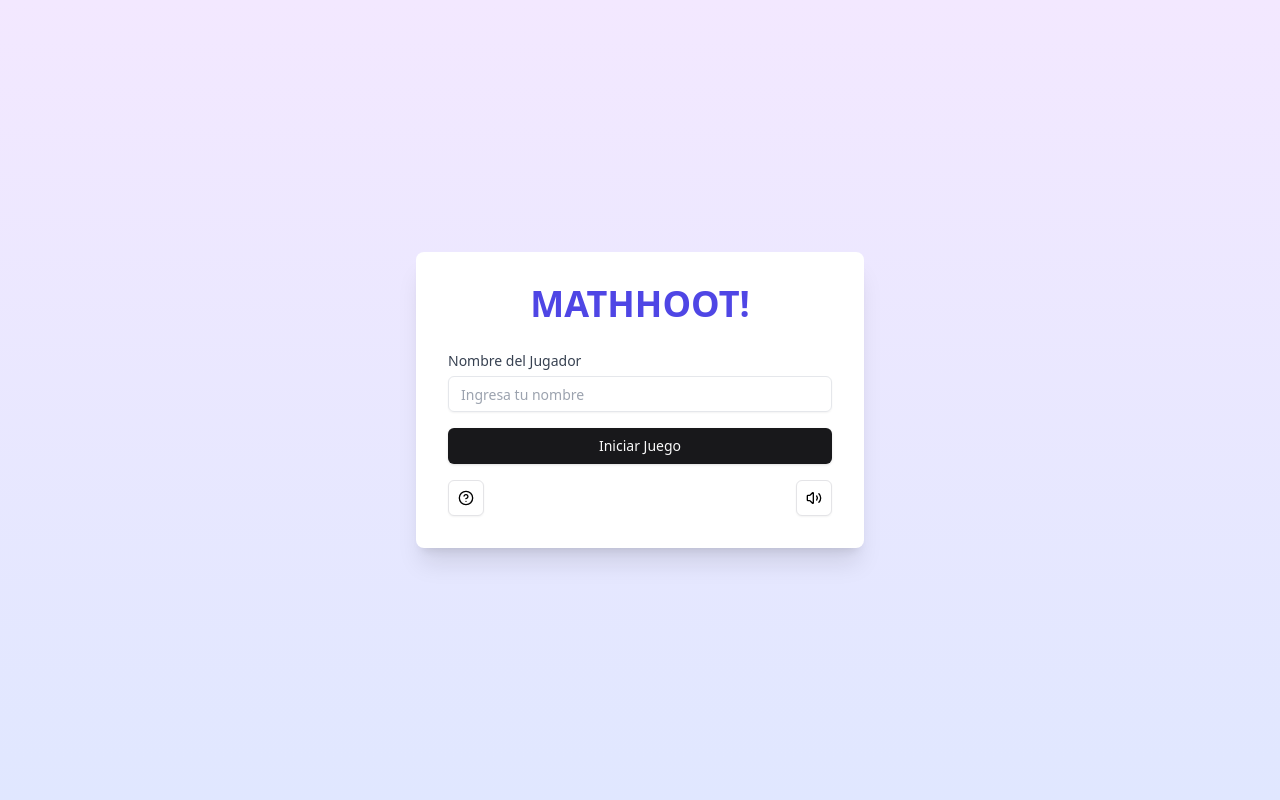
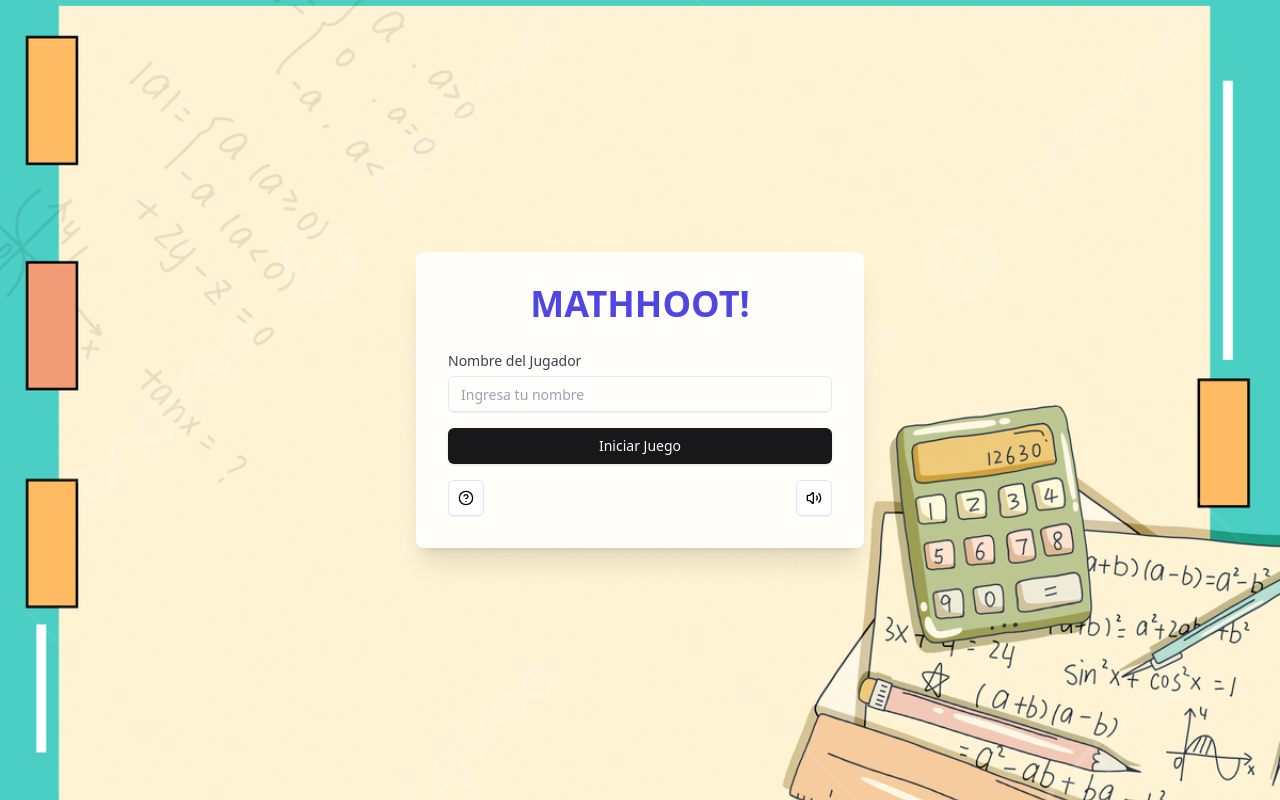
Before and after one commit to MaxCar31/ElTiroDelSaber, a React (Vite) app: page / in a window 1280 px wide. Built offline with nearby package versions, Linux system fonts and the light colour scheme.

Commit message:
Refactor component styles to remove gradient backgrounds and enhance accessibility with backdrop blur effects

```diff
--- a/src/components/FinalScreen.tsx
+++ b/src/components/FinalScreen.tsx
@@ -66,9 +66,9 @@ const FinalScreen: React.FC = () => {
   };
 
   return (
-    <div className="relative flex flex-col items-center justify-center min-h-screen bg-gradient-to-b from-purple-100 to-indigo-100 p-4">
+    <div className="relative flex flex-col items-center justify-center min-h-screen p-4">
       {showConfetti && <Confetti recycle={false} numberOfPieces={200} />}
-      <Card className="w-full max-w-md" role="main" tabIndex={-1}>
+      <Card className="w-full max-w-md bg-white/90 backdrop-blur-sm" role="main" tabIndex={-1}>
         <CardHeader>
           <CardTitle className="text-3xl font-bold text-center mb-2" tabIndex={0}>
             ¡Juego Terminado!
--- a/src/components/LevelSelection.tsx
+++ b/src/components/LevelSelection.tsx
@@ -45,8 +45,8 @@ const LevelSelection: React.FC = () => {
   };
 
   return (
-    <div className="relative flex flex-col items-center justify-center min-h-screen bg-gradient-to-b from-purple-100 to-indigo-100 p-4">
-      <motion.div role="main" tabIndex={-1}>
+    <div className="relative flex flex-col items-center justify-center min-h-screen p-4">
+      <motion.div role="main" tabIndex={-1} className="w-full max-w-md">
         <h1 className="text-4xl font-bold text-indigo-600 mb-6 text-center">Selecciona Nivel</h1>
         <p className="text-center text-gray-700 mb-6">
           Bienvenido, <span className="font-semibold">{playerName}</span>. ¡Selecciona un nivel para comenzar!
--- a/src/components/QuestionScreen.tsx
+++ b/src/components/QuestionScreen.tsx
@@ -174,7 +174,7 @@ const QuestionScreen: React.FC = () => {
 
   return (
     <div
-      className="relative p-6 bg-gradient-to-b from-purple-100 to-indigo-100 min-h-screen flex flex-col items-center"
+      className="relative p-6 min-h-screen flex flex-col items-center"
       onKeyDown={handleKeyNavigation}
       role="application"
       aria-label="Pantalla de preguntas"
--- a/src/components/WelcomeScreen.tsx
+++ b/src/components/WelcomeScreen.tsx
@@ -50,12 +50,12 @@ const WelcomeScreen: React.FC = () => {
   };
 
   return (
-    <div className="flex flex-col items-center justify-center min-h-screen bg-gradient-to-b  from-purple-100 to-indigo-100 p-4">
+    <div className="flex flex-col items-center justify-center min-h-screen p-4">
       <motion.div
         initial={{ scale: 0.5, opacity: 0 }}
         animate={{ scale: 1, opacity: 1 }}
         transition={{ duration: 0.5 }}
-        className="bg-white rounded-lg shadow-xl p-8 max-w-md w-full"
+        className="bg-white/90 backdrop-blur-sm rounded-lg shadow-xl p-8 max-w-md w-full"
         role="main"
         tabIndex={-1}
       >
--- a/src/index.css
+++ b/src/index.css
@@ -5,6 +5,16 @@
   :root {
     --radius: 0.5rem
   }
+}
+
+body {
+  margin: 0;
+  min-height: 100vh;
+  background-image: url('/Fondo.jpg');
+  background-size: cover;
+  background-position: center;
+  background-attachment: fixed;
+  background-repeat: no-repeat;
 }
 
 *:focus {
```
Also changed, not shown: public/Fondo.jpg (added).
